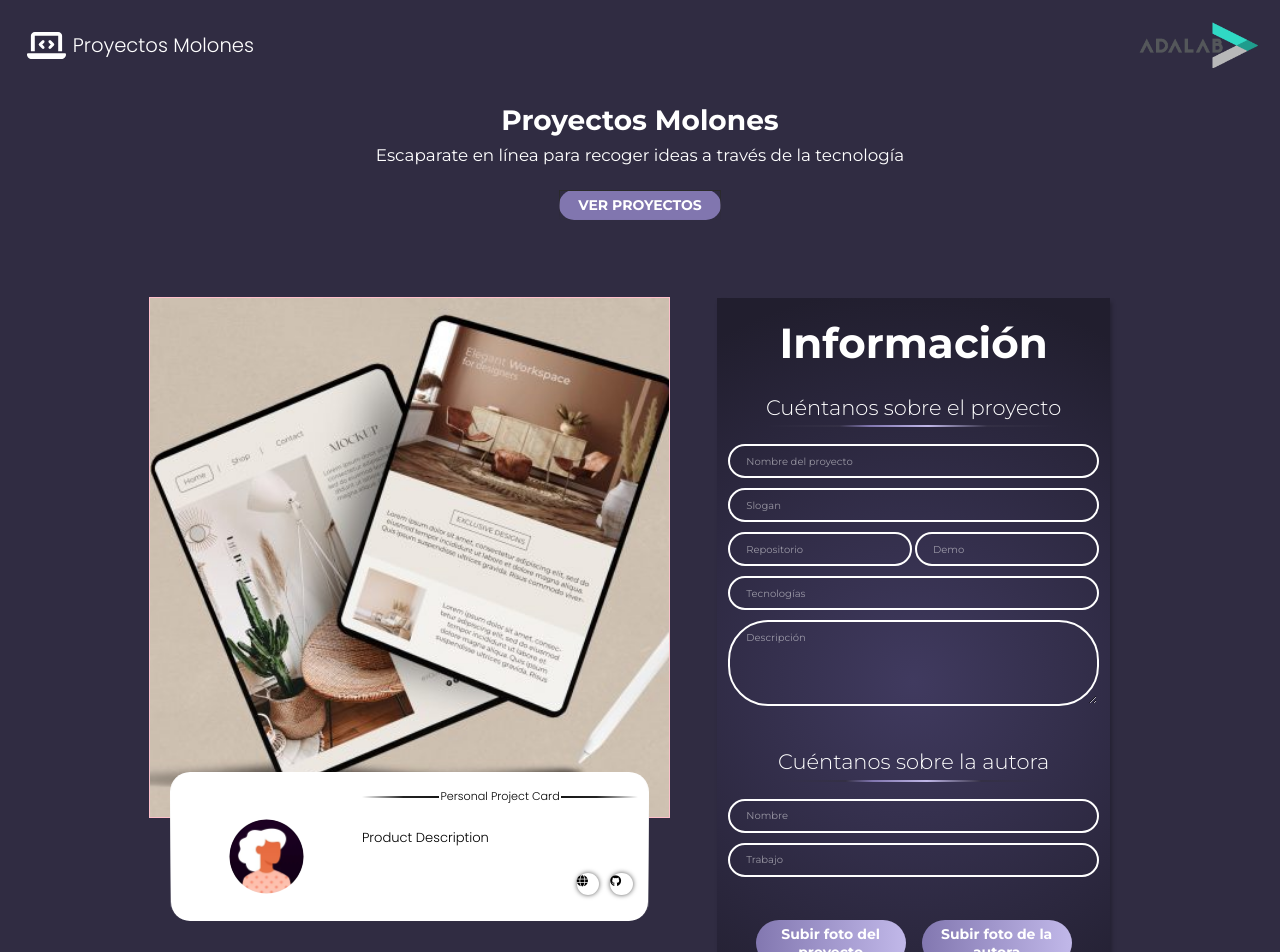
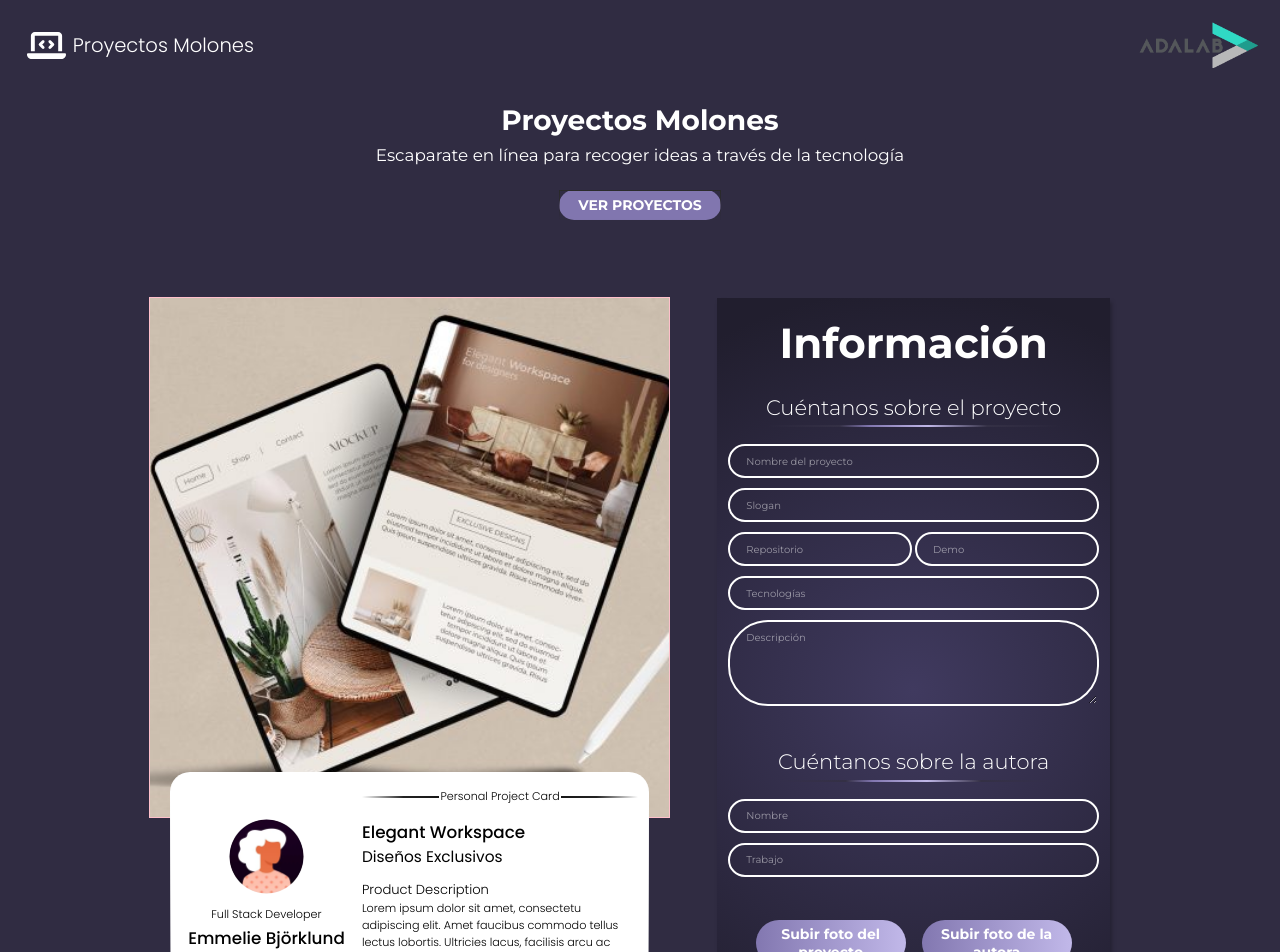
Before and after one commit to rocio-ld/project-module3-Team1, a React (Vite) app: page / in a window 1280 px wide. Shown: the top 952 px of the page. Built offline with nearby package versions, Linux system fonts and the light colour scheme.

Commit message:
changes state

```diff
--- a/src/components/App.jsx
+++ b/src/components/App.jsx
@@ -8,33 +8,35 @@ function App() {
   //estados de los inputs
   const [name, setName] = useState('');
   const [slogan, setSlogan] = useState('');
-  const [repo, setRepo] = useState('HOLA');
-  const [demo, setDemo] = useState('HOLA');
+  const [repo, setRepo] = useState('');
+  const [demo, setDemo] = useState('');
   const [tech, setTech] = useState('');
   const [desc, setDesc] = useState('');
   const [autor, setAutor] = useState('');
   const [job, setJob] = useState('');
 
+
   const handleChangeForm = (event)=>{
     event.preventDefault();
     const id = event.target.id;
+    const value = event.target.value
     console.log(id);
     if (id === 'name'){
-      setName(event.target.value);
+      setName(value);
     } else if (id === 'slogan'){
-      setSlogan(event.target.value);
+      setSlogan(value);
     } else if (id === 'repo'){
-      setRepo(event.target.value);
+      setRepo(value);
     } else if (id === 'demo'){
-      setDemo(event.target.value);
+      setDemo(value);
     } else if (id === 'technologies'){
-      setTech(event.target.value);
+      setTech(value);
     } else if (id === 'desc'){
-      setDesc(event.target.value);
+      setDesc(value);
     } else if (id === 'autor'){
-      setAutor(event.target.value);
+      setAutor(value);
     } else if (id === 'job'){
-      setJob(event.target.value);
+      setJob(value);
     }
   }
 
@@ -62,25 +64,23 @@ function App() {
 
           <div className="card__author">
             <div className="card__authorPhoto"></div>
-            <p className="card__job">
-              {job}
-            </p>
-            <h3 className="card__name">{autor}</h3>
+            <p className="card__job">{job || 'Full Stack Developer'}</p>
+            <h3 className="card__name">{autor || 'Emmelie Björklund'}</h3>
           </div>
 
           <div className="card__project">
-            <h3 className="card__name">{name}</h3>
-            <p className="card__slogan">{slogan}</p>
+            <h3 className="card__name">{name || 'Elegant Workspace'}</h3>
+            <p className="card__slogan">{slogan || 'Diseños Exclusivos'}</p>
             <h3 className="card__descriptionTitle">Product description</h3>
-            <p className="card__description">{desc}</p>
+            <p className="card__description">{desc ||'Lorem ipsum dolor sit amet, consectetu adipiscing elit. Amet faucibus commodo tellus lectus lobortis. Ultricies lacus, facilisis arcu ac mauris, laoreet sit.'}</p>
 
             <div className="card__technicalInfo">
-              <p className="card__technologies">{tech}</p>
+              <p className="card__technologies">{tech || 'React JS - HTML- CSS'}</p>
 
               <a className="icon" href={demo} title="Haz click para ver el proyecto online">
-              <i className="fa-solid fa-globe"></i>
+              <i className="fa-solid fa-globe emoji"></i>
               </a>
-              <a className="icon" href={repo} title="Haz click para ver el código del proyecto"> <i className="fa-brands fa-github"></i>
+              <a className="icon" href={repo} title="Haz click para ver el código del proyecto"> <i className="fa-brands fa-github emoji"></i>
               </a>
             </div>
           </div>
--- a/src/scss/App.scss
+++ b/src/scss/App.scss
@@ -427,3 +427,7 @@
     border-radius: 50%;
     box-shadow: 0 0 5px 0 var(--color-greyish-brown-two);
   }
+  .emoji{
+    font-size: 1.6rem;
+
+  }
```
